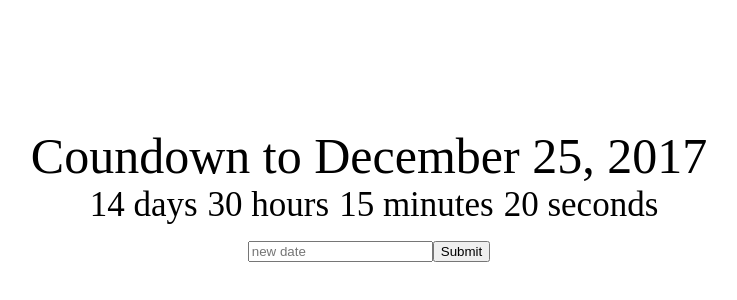
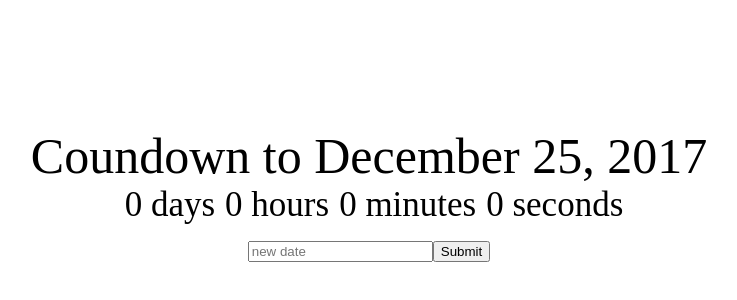
Before and after one commit to dwgarrett2013/countdownchamp, a React (Create React App) app: page / in a window 1280 px wide. Shown: the part 126-426 px from the top of the page, without its empty margins (271-1008 px from the left). Built offline with nearby package versions, Linux system fonts and the light colour scheme.

Commit message:
adding working clock component and stateful updates

```diff
--- a/src/App.jsx
+++ b/src/App.jsx
@@ -1,4 +1,5 @@
 import React, { Component } from 'react';  //no need to import ReactDOM since index already covers this
+import Clock from './Clock';  //import the clock class
 import './App.css'; //This allows us to import the App.css file from the same directory
 
 //we are creating ESX classes in an object-oriented model
@@ -11,20 +12,51 @@
   //jsx uses css class names within templates.  thge call them 'className'  We can assign them within the div tags for each segment
   //in css, if classes share same property, can separate them with commas
   //to add space between classes, just add margins
+  //when adding state to add component, we need to add a constructor
+
+  //props is a convention, even though one could call it anything
+  //props is based on object oriented concepts
+
+  //setstate method will update the state dynamically within code
+  constructor(props) {
+    super(props);
+    //state is an Object, could be a string, object, or another Object
+    this.state={
+      //adding first state variable called 'deadline'
+      deadline: 'December 25, 2017',
+      //adding a second state variable to receive changed input
+      newDeadline: '' //initially set as an empty string
+    }
+  }
+
+//method actually changes the state of the deadline using the temporary newDeadline variable
+changeDeadline() {
+  //you must never change or update state directly, must always be done via setState, not via {this.state.deadline}
+  //console.log('state', this.state);
+  //This actuually sets the deadline state to the state of the newdeadline
+  this.setState({deadline: this.state.newDeadline});
+}
+
+  //{this.state.deadline} is a variable represented by the state value
+  //adding a onClick listener to the button via an anonomous function. if we just used this.changeDeadline, loops in the application woudl be formed. This forces page reloads to only occur when the onclick is pressed
+      //on a click the value changes accordingly
+  //adding onChange variable with an event, initially just logging to console output in the browser conosle logs (via inspect element, focusing on the event and the target value, originally a json)
+  //change the onChange to set state from console.log
+  //add the Clock
   render() {
     return (
       <div className="App">
-        <div className="App-title">Coundown to December 25, 2017</div>
+        <div className="App-title">
+          Coundown to {this.state.deadline}
+        </div>
+        <Clock />
         <div>
-          <div className="Clock-days">14 days</div>
-          <div className="Clock-hours">30 hours</div>
-          <div className="Clock-minutes">15 minutes</div>
-          <div className="Clock-seconds">20 seconds</div>
-        </div>
-
-        <div>
-          <input placeholder='new date'/>
-          <button>Submit</button>
+          <input placeholder='new date'
+          onChange={event => this.setState({newDeadline: event.target.value})}
+        />
+          <button onClick={() => this.changeDeadline()}>
+            Submit
+          </button>
         </div>
       </div>
     )
--- /dev/null
+++ b/src/Clock.jsx
@@ -0,0 +1,32 @@
+import React, { Component } from 'react';
+import './App.css';
+
+//standard imports above
+
+//we want to create a Clock component to encompass the 4 div components in App.jsx
+class Clock extends Component {
+
+  constructor(props) {
+    super(props);
+    this.state= {
+      days: 0,
+      hours: 0,
+      minutes: 0,
+      seconds: 0
+    }
+  }
+
+  //use this.state to hold the values of the state field
+  render() {
+    return (
+      <div>
+        <div className="Clock-days">{this.state.days} days</div>
+        <div className="Clock-hours">{this.state.hours} hours</div>
+        <div className="Clock-minutes">{this.state.minutes} minutes</div>
+        <div className="Clock-seconds">{this.state.seconds} seconds</div>
+      </div>
+    )
+  }
+}
+
+export default Clock;
```
